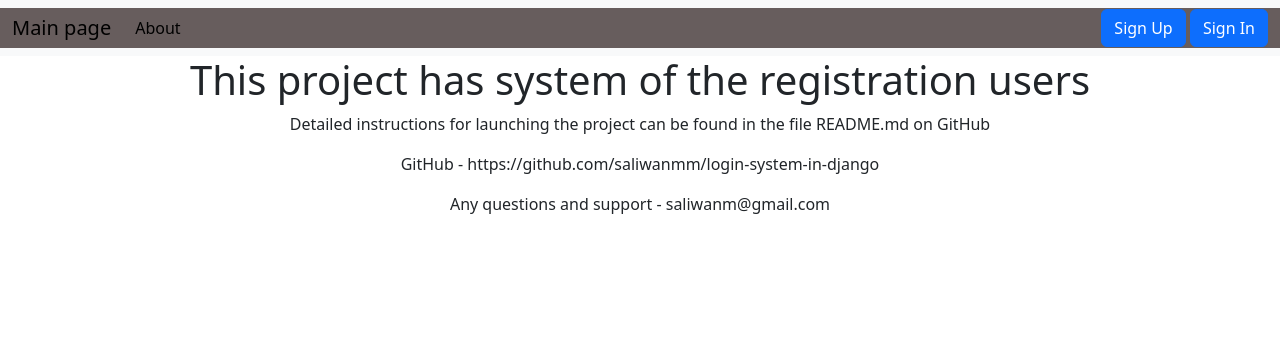
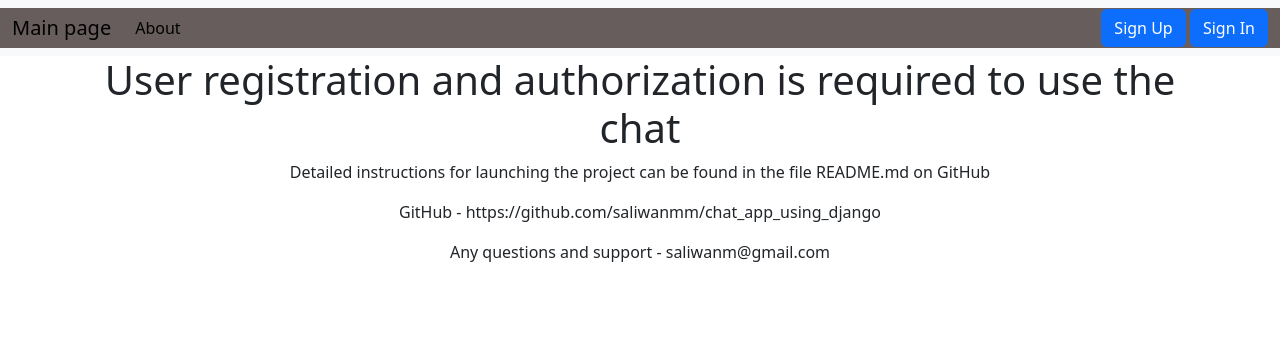
Before and after one commit to saliwanmm/chat_app_using_django, a Django app: page /about in a window 1280 px wide. Shown: the top 356 px of the page. Run offline with Django 5.2, Linux system fonts and the light colour scheme.

Commit message:
update some details

```diff
--- a/templates/main/about.html
+++ b/templates/main/about.html
@@ -2,9 +2,9 @@
 
 {% block content %}
 <div class="container">
-    <h1>This project has system of the registration users </h1>
+    <h1>User registration and authorization is required to use the chat </h1>
     <p>Detailed instructions for launching the project can be found in the file README.md on GitHub</p>
-    <p>GitHub - https://github.com/saliwanmm/login-system-in-django</p>
+    <p>GitHub - https://github.com/saliwanmm/chat_app_using_django</p>
 
     <p>Any questions and support - saliwanm@gmail.com</p>
 </div>
--- a/templates/main/index.html
+++ b/templates/main/index.html
@@ -3,6 +3,6 @@
 {% block content %}
 <div class="container">
     <h1>This is main page</h1>
-    <p>You can use this project as a universal template for any site with user registration and authorization functions</p>
+    <p>This application implements a chat for real-time communication</p>
 </div>
 {% endblock %}
```
Also changed, not shown: README.md.
